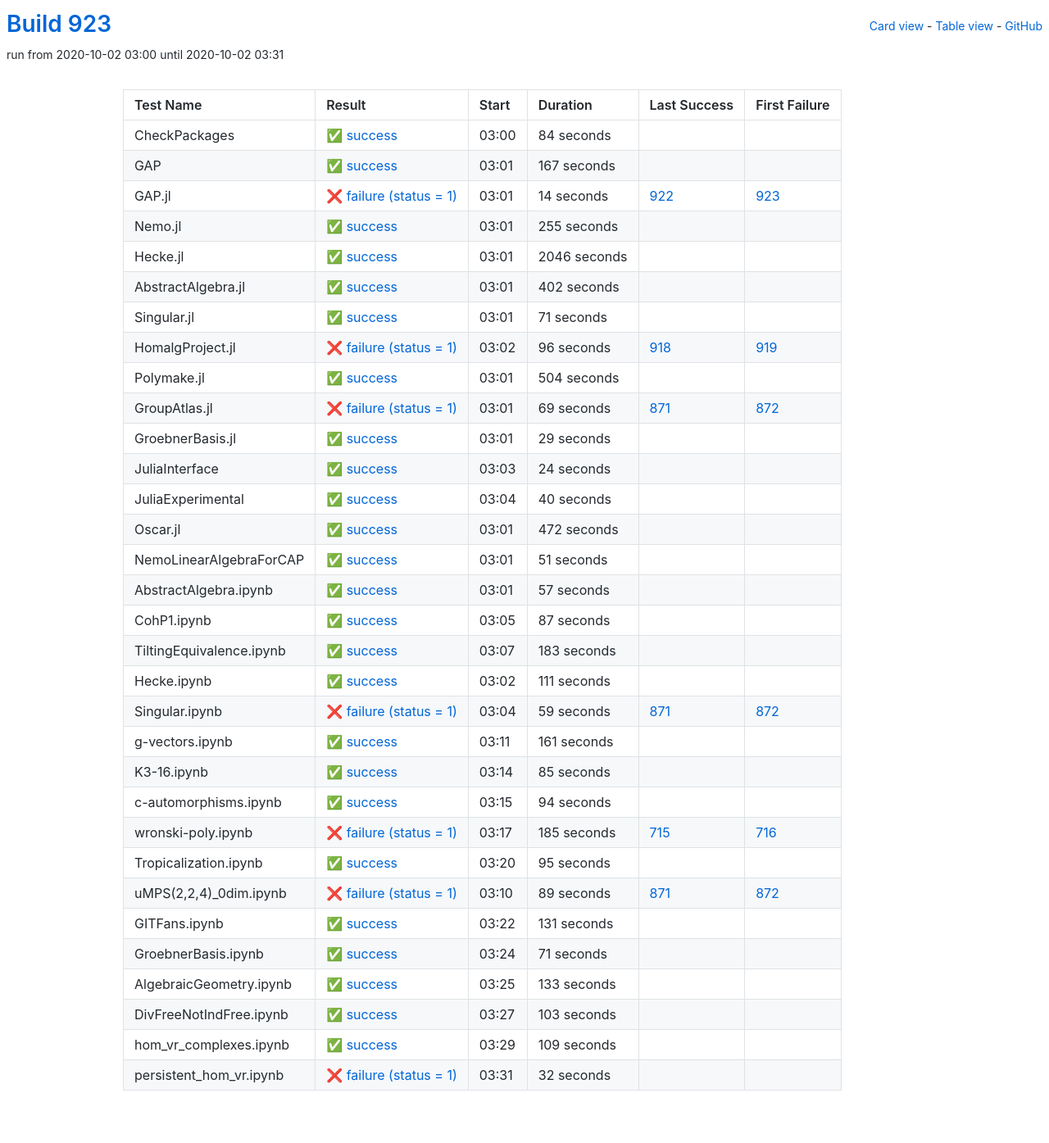
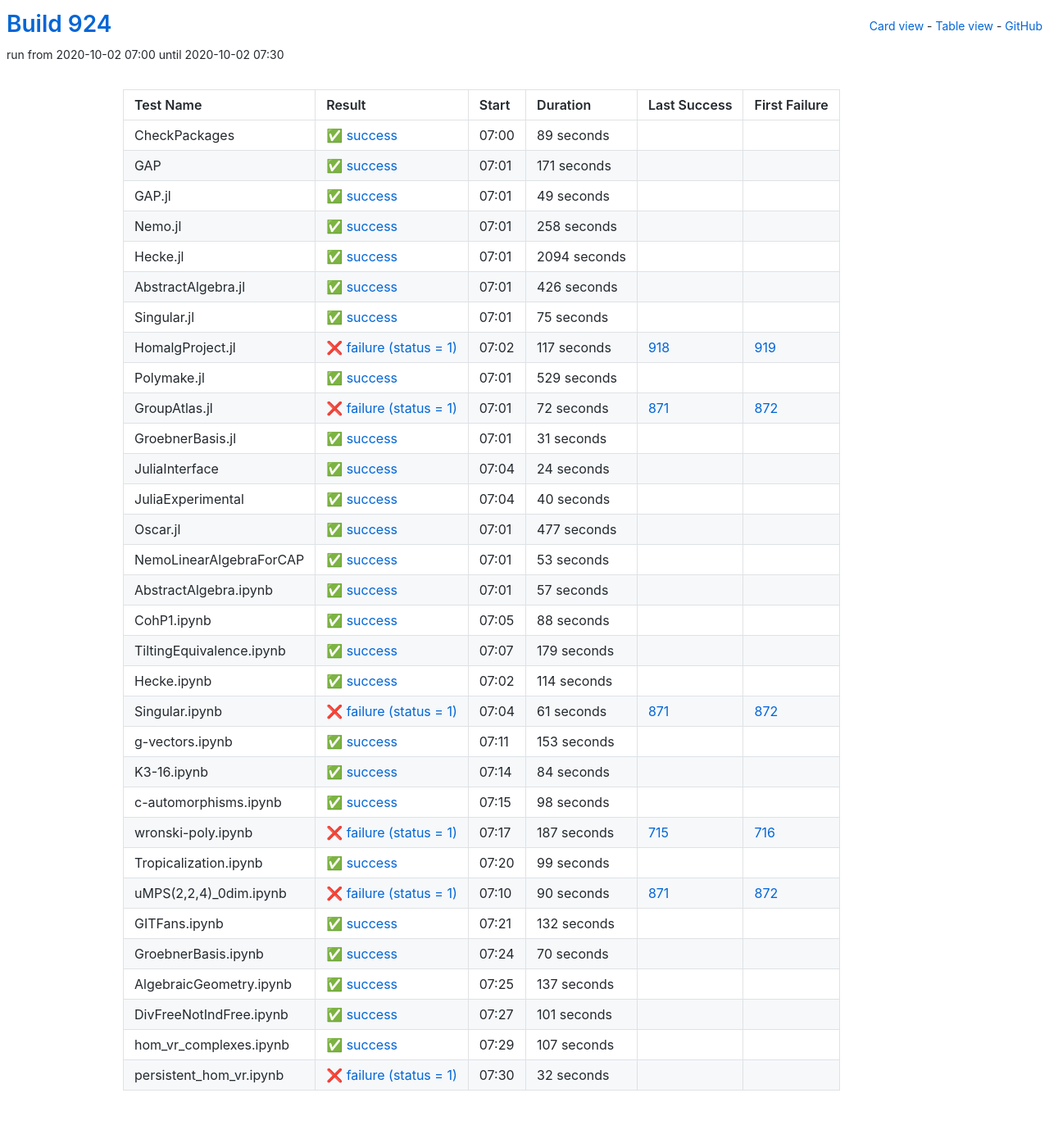
Before and after one commit to oscar-system/oscar-ci-status-stable, a Jekyll site: the page built from table.html, in a window 1280 px wide. Shown: the whole page at 82% size. Built offline with Jekyll 4.4.1, drawn with Linux system fonts in a browser that asks for light colours.

Commit message:
Build #924

```diff
--- a/_data/ci.yml
+++ b/_data/ci.yml
@@ -1,6 +1,6 @@
 ---
-build: 923
-build_url: https://oscarci.mathematik.uni-kl.de/job/oscar-stable/923/
+build: 924
+build_url: https://oscarci.mathematik.uni-kl.de/job/oscar-stable/924/
 job: oscar-stable
 organization: oscar-system
 repo: oscar-ci-status-stable
@@ -8,140 +8,140 @@ repourl: https://github.com/oscar-system/oscar-ci-status-stable
 tests:
 - name: CheckPackages
   id: checkpackages
-  log: https://oscarci.mathematik.uni-kl.de/job/oscar-stable/923/artifact/logs/build-923/CheckPackages.log
-  start: 2020-10-02 03:00
+  log: https://oscarci.mathematik.uni-kl.de/job/oscar-stable/924/artifact/logs/build-924/CheckPackages.log
+  start: 2020-10-02 07:00
   success: true
   exitcode: 0
   status: success
-  duration: 84
+  duration: 89
   last_success: false
   last_success_url:
   first_failure: false
   first_failure_url:
 - name: GAP
   id: gap
-  log: https://oscarci.mathematik.uni-kl.de/job/oscar-stable/923/artifact/logs/build-923/GAP.log
-  start: 2020-10-02 03:01
+  log: https://oscarci.mathematik.uni-kl.de/job/oscar-stable/924/artifact/logs/build-924/GAP.log
+  start: 2020-10-02 07:01
   success: true
   exitcode: 0
   status: success
-  duration: 167
+  duration: 171
   last_success: false
   last_success_url:
   first_failure: false
   first_failure_url:
 - name: GAP.jl
   id: gap-jl
-  log: https://oscarci.mathematik.uni-kl.de/job/oscar-stable/923/artifact/logs/build-923/GAP.jl.log
-  start: 2020-10-02 03:01
-  success: false
-  exitcode: 1
-  status: failure
-  duration: 14
-  last_success: 922
-  last_success_url: https://oscarci.mathematik.uni-kl.de/job/oscar-stable/922/
-  first_failure: 923
-  first_failure_url: https://oscarci.mathematik.uni-kl.de/job/oscar-stable/923/
-- name: Nemo.jl
-  id: nemo-jl
-  log: https://oscarci.mathematik.uni-kl.de/job/oscar-stable/923/artifact/logs/build-923/Nemo.jl.log
-  start: 2020-10-02 03:01
+  log: https://oscarci.mathematik.uni-kl.de/job/oscar-stable/924/artifact/logs/build-924/GAP.jl.log
+  start: 2020-10-02 07:01
   success: true
   exitcode: 0
   status: success
-  duration: 255
+  duration: 49
+  last_success: false
+  last_success_url:
+  first_failure: false
+  first_failure_url:
+- name: Nemo.jl
+  id: nemo-jl
+  log: https://oscarci.mathematik.uni-kl.de/job/oscar-stable/924/artifact/logs/build-924/Nemo.jl.log
+  start: 2020-10-02 07:01
+  success: true
+  exitcode: 0
+  status: success
+  duration: 258
   last_success: false
   last_success_url:
   first_failure: false
   first_failure_url:
 - name: Hecke.jl
   id: hecke-jl
-  log: https://oscarci.mathematik.uni-kl.de/job/oscar-stable/923/artifact/logs/build-923/Hecke.jl.log
-  start: 2020-10-02 03:01
+  log: https://oscarci.mathematik.uni-kl.de/job/oscar-stable/924/artifact/logs/build-924/Hecke.jl.log
+  start: 2020-10-02 07:01
   success: true
   exitcode: 0
   status: success
-  duration: 2046
+  duration: 2094
   last_success: false
   last_success_url:
   first_failure: false
   first_failure_url:
 - name: AbstractAlgebra.jl
   id: abstractalgebra-jl
-  log: https://oscarci.mathematik.uni-kl.de/job/oscar-stable/923/artifact/logs/build-923/AbstractAlgebra.jl.log
-  start: 2020-10-02 03:01
+  log: https://oscarci.mathematik.uni-kl.de/job/oscar-stable/924/artifact/logs/build-924/AbstractAlgebra.jl.log
+  start: 2020-10-02 07:01
   success: true
   exitcode: 0
   status: success
-  duration: 402
+  duration: 426
   last_success: false
   last_success_url:
   first_failure: false
   first_failure_url:
 - name: Singular.jl
   id: singular-jl
-  log: https://oscarci.mathematik.uni-kl.de/job/oscar-stable/923/artifact/logs/build-923/Singular.jl.log
-  start: 2020-10-02 03:01
+  log: https://oscarci.mathematik.uni-kl.de/job/oscar-stable/924/artifact/logs/build-924/Singular.jl.log
+  start: 2020-10-02 07:01
   success: true
   exitcode: 0
   status: success
-  duration: 71
+  duration: 75
   last_success: false
   last_success_url:
   first_failure: false
   first_failure_url:
 - name: HomalgProject.jl
   id: homalgproject-jl
-  log: https://oscarci.mathematik.uni-kl.de/job/oscar-stable/923/artifact/logs/build-923/HomalgProject.jl.log
-  start: 2020-10-02 03:02
+  log: https://oscarci.mathematik.uni-kl.de/job/oscar-stable/924/artifact/logs/build-924/HomalgProject.jl.log
+  start: 2020-10-02 07:02
   success: false
   exitcode: 1
   status: failure
-  duration: 96
+  duration: 117
   last_success: 918
   last_success_url: https://oscarci.mathematik.uni-kl.de/job/oscar-stable/918/
   first_failure: 919
   first_failure_url: https://oscarci.mathematik.uni-kl.de/job/oscar-stable/919/
 - name: Polymake.jl
   id: polymake-jl
-  log: https://oscarci.mathematik.uni-kl.de/job/oscar-stable/923/artifact/logs/build-923/Polymake.jl.log
-  start: 2020-10-02 03:01
+  log: https://oscarci.mathematik.uni-kl.de/job/oscar-stable/924/artifact/logs/build-924/Polymake.jl.log
+  start: 2020-10-02 07:01
   success: true
   exitcode: 0
   status: success
-  duration: 504
+  duration: 529
   last_success: false
   last_success_url:
   first_failure: false
   first_failure_url:
 - name: GroupAtlas.jl
   id: groupatlas-jl
-  log: https://oscarci.mathematik.uni-kl.de/job/oscar-stable/923/artifact/logs/build-923/GroupAtlas.jl.log
-  start: 2020-10-02 03:01
+  log: https://oscarci.mathematik.uni-kl.de/job/oscar-stable/924/artifact/logs/build-924/GroupAtlas.jl.log
+  start: 2020-10-02 07:01
   success: false
   exitcode: 1
   status: failure
-  duration: 69
+  duration: 72
   last_success: 871
   last_success_url: https://oscarci.mathematik.uni-kl.de/job/oscar-stable/871/
   first_failure: 872
   first_failure_url: https://oscarci.mathematik.uni-kl.de/job/oscar-stable/872/
 - name: GroebnerBasis.jl
   id: groebnerbasis-jl
-  log: https://oscarci.mathematik.uni-kl.de/job/oscar-stable/923/artifact/logs/build-923/GroebnerBasis.jl.log
-  start: 2020-10-02 03:01
+  log: https://oscarci.mathematik.uni-kl.de/job/oscar-stable/924/artifact/logs/build-924/GroebnerBasis.jl.log
+  start: 2020-10-02 07:01
   success: true
   exitcode: 0
   status: success
-  duration: 29
+  duration: 31
   last_success: false
   last_success_url:
   first_failure: false
   first_failure_url:
 - name: JuliaInterface
   id: juliainterface
-  log: https://oscarci.mathematik.uni-kl.de/job/oscar-stable/923/artifact/logs/build-923/JuliaInterface.log
-  start: 2020-10-02 03:03
+  log: https://oscarci.mathematik.uni-kl.de/job/oscar-stable/924/artifact/logs/build-924/JuliaInterface.log
+  start: 2020-10-02 07:04
   success: true
   exitcode: 0
   status: success
@@ -152,8 +152,8 @@ tests:
   first_failure_url:
 - name: JuliaExperimental
   id: juliaexperimental
-  log: https://oscarci.mathematik.uni-kl.de/job/oscar-stable/923/artifact/logs/build-923/JuliaExperimental.log
-  start: 2020-10-02 03:04
+  log: https://oscarci.mathematik.uni-kl.de/job/oscar-stable/924/artifact/logs/build-924/JuliaExperimental.log
+  start: 2020-10-02 07:04
   success: true
   exitcode: 0
   status: success
@@ -164,32 +164,32 @@ tests:
   first_failure_url:
 - name: Oscar.jl
   id: oscar-jl
-  log: https://oscarci.mathematik.uni-kl.de/job/oscar-stable/923/artifact/logs/build-923/Oscar.jl.log
-  start: 2020-10-02 03:01
+  log: https://oscarci.mathematik.uni-kl.de/job/oscar-stable/924/artifact/logs/build-924/Oscar.jl.log
+  start: 2020-10-02 07:01
   success: true
   exitcode: 0
   status: success
-  duration: 472
+  duration: 477
   last_success: false
   last_success_url:
   first_failure: false
   first_failure_url:
 - name: NemoLinearAlgebraForCAP
   id: nemolinearalgebraforcap
-  log: https://oscarci.mathematik.uni-kl.de/job/oscar-stable/923/artifact/logs/build-923/NemoLinearAlgebraForCAP.log
-  start: 2020-10-02 03:01
+  log: https://oscarci.mathematik.uni-kl.de/job/oscar-stable/924/artifact/logs/build-924/NemoLinearAlgebraForCAP.log
+  start: 2020-10-02 07:01
   success: true
   exitcode: 0
   status: success
-  duration: 51
+  duration: 53
   last_success: false
   last_success_url:
   first_failure: false
   first_failure_url:
 - name: AbstractAlgebra.ipynb
   id: abstractalgebra-ipynb
-  log: https://oscarci.mathematik.uni-kl.de/job/oscar-stable/923/artifact/logs/build-923/AbstractAlgebra.ipynb.log
-  start: 2020-10-02 03:01
+  log: https://oscarci.mathematik.uni-kl.de/job/oscar-stable/924/artifact/logs/build-924/AbstractAlgebra.ipynb.log
+  start: 2020-10-02 07:01
   success: true
   exitcode: 0
   status: success
@@ -200,188 +200,188 @@ tests:
   first_failure_url:
 - name: CohP1.ipynb
   id: cohp1-ipynb
-  log: https://oscarci.mathematik.uni-kl.de/job/oscar-stable/923/artifact/logs/build-923/CohP1.ipynb.log
-  start: 2020-10-02 03:05
+  log: https://oscarci.mathematik.uni-kl.de/job/oscar-stable/924/artifact/logs/build-924/CohP1.ipynb.log
+  start: 2020-10-02 07:05
   success: true
   exitcode: 0
   status: success
-  duration: 87
+  duration: 88
   last_success: false
   last_success_url:
   first_failure: false
   first_failure_url:
 - name: TiltingEquivalence.ipynb
   id: tiltingequivalence-ipynb
-  log: https://oscarci.mathematik.uni-kl.de/job/oscar-stable/923/artifact/logs/build-923/TiltingEquivalence.ipynb.log
-  start: 2020-10-02 03:07
+  log: https://oscarci.mathematik.uni-kl.de/job/oscar-stable/924/artifact/logs/build-924/TiltingEquivalence.ipynb.log
+  start: 2020-10-02 07:07
   success: true
   exitcode: 0
   status: success
-  duration: 183
+  duration: 179
   last_success: false
   last_success_url:
   first_failure: false
   first_failure_url:
 - name: Hecke.ipynb
   id: hecke-ipynb
-  log: https://oscarci.mathematik.uni-kl.de/job/oscar-stable/923/artifact/logs/build-923/Hecke.ipynb.log
-  start: 2020-10-02 03:02
+  log: https://oscarci.mathematik.uni-kl.de/job/oscar-stable/924/artifact/logs/build-924/Hecke.ipynb.log
+  start: 2020-10-02 07:02
   success: true
   exitcode: 0
   status: success
-  duration: 111
+  duration: 114
   last_success: false
   last_success_url:
   first_failure: false
   first_failure_url:
 - name: Singular.ipynb
   id: singular-ipynb
-  log: https://oscarci.mathematik.uni-kl.de/job/oscar-stable/923/artifact/logs/build-923/Singular.ipynb.log
-  start: 2020-10-02 03:04
+  log: https://oscarci.mathematik.uni-kl.de/job/oscar-stable/924/artifact/logs/build-924/Singular.ipynb.log
+  start: 2020-10-02 07:04
   success: false
   exitcode: 1
   status: failure
-  duration: 59
+  duration: 61
   last_success: 871
   last_success_url: https://oscarci.mathematik.uni-kl.de/job/oscar-stable/871/
   first_failure: 872
   first_failure_url: https://oscarci.mathematik.uni-kl.de/job/oscar-stable/872/
 - name: g-vectors.ipynb
   id: g-vectors-ipynb
-  log: https://oscarci.mathematik.uni-kl.de/job/oscar-stable/923/artifact/logs/build-923/g-vectors.ipynb.log
-  start: 2020-10-02 03:11
+  log: https://oscarci.mathematik.uni-kl.de/job/oscar-stable/924/artifact/logs/build-924/g-vectors.ipynb.log
+  start: 2020-10-02 07:11
   success: true
   exitcode: 0
   status: success
-  duration: 161
+  duration: 153
   last_success: false
   last_success_url:
   first_failure: false
   first_failure_url:
 - name: K3-16.ipynb
   id: k3-16-ipynb
-  log: https://oscarci.mathematik.uni-kl.de/job/oscar-stable/923/artifact/logs/build-923/K3-16.ipynb.log
-  start: 2020-10-02 03:14
+  log: https://oscarci.mathematik.uni-kl.de/job/oscar-stable/924/artifact/logs/build-924/K3-16.ipynb.log
+  start: 2020-10-02 07:14
   success: true
   exitcode: 0
   status: success
-  duration: 85
+  duration: 84
   last_success: false
   last_success_url:
   first_failure: false
   first_failure_url:
 - name: c-automorphisms.ipynb
   id: c-automorphisms-ipynb
-  log: https://oscarci.mathematik.uni-kl.de/job/oscar-stable/923/artifact/logs/build-923/c-automorphisms.ipynb.log
-  start: 2020-10-02 03:15
+  log: https://oscarci.mathematik.uni-kl.de/job/oscar-stable/924/artifact/logs/build-924/c-automorphisms.ipynb.log
+  start: 2020-10-02 07:15
   success: true
   exitcode: 0
   status: success
-  duration: 94
+  duration: 98
   last_success: false
   last_success_url:
   first_failure: false
   first_failure_url:
 - name: wronski-poly.ipynb
   id: wronski-poly-ipynb
-  log: https://oscarci.mathematik.uni-kl.de/job/oscar-stable/923/artifact/logs/build-923/wronski-poly.ipynb.log
-  start: 2020-10-02 03:17
+  log: https://oscarci.mathematik.uni-kl.de/job/oscar-stable/924/artifact/logs/build-924/wronski-poly.ipynb.log
+  start: 2020-10-02 07:17
   success: false
   exitcode: 1
   status: failure
-  duration: 185
+  duration: 187
   last_success: 715
   last_success_url: https://oscarci.mathematik.uni-kl.de/job/oscar-stable/715/
   first_failure: 716
   first_failure_url: https://oscarci.mathematik.uni-kl.de/job/oscar-stable/716/
 - name: Tropicalization.ipynb
   id: tropicalization-ipynb
-  log: https://oscarci.mathematik.uni-kl.de/job/oscar-stable/923/artifact/logs/build-923/Tropicalization.ipynb.log
-  start: 2020-10-02 03:20
+  log: https://oscarci.mathematik.uni-kl.de/job/oscar-stable/924/artifact/logs/build-924/Tropicalization.ipynb.log
+  start: 2020-10-02 07:20
   success: true
   exitcode: 0
   status: success
-  duration: 95
+  duration: 99
   last_success: false
   last_success_url:
   first_failure: false
   first_failure_url:
 - name: uMPS(2,2,4)_0dim.ipynb
   id: umps-2-2-4-0dim-ipynb
-  log: https://oscarci.mathematik.uni-kl.de/job/oscar-stable/923/artifact/logs/build-923/uMPS-2-2-4-_0dim.ipynb.log
-  start: 2020-10-02 03:10
+  log: https://oscarci.mathematik.uni-kl.de/job/oscar-stable/924/artifact/logs/build-924/uMPS-2-2-4-_0dim.ipynb.log
+  start: 2020-10-02 07:10
   success: false
   exitcode: 1
   status: failure
-  duration: 89
+  duration: 90
   last_success: 871
   last_success_url: https://oscarci.mathematik.uni-kl.de/job/oscar-stable/871/
   first_failure: 872
   first_failure_url: https://oscarci.mathematik.uni-kl.de/job/oscar-stable/872/
 - name: GITFans.ipynb
   id: gitfans-ipynb
-  log: https://oscarci.mathematik.uni-kl.de/job/oscar-stable/923/artifact/logs/build-923/GITFans.ipynb.log
-  start: 2020-10-02 03:22
+  log: https://oscarci.mathematik.uni-kl.de/job/oscar-stable/924/artifact/logs/build-924/GITFans.ipynb.log
+  start: 2020-10-02 07:21
   success: true
   exitcode: 0
   status: success
-  duration: 131
+  duration: 132
   last_success: false
   last_success_url:
   first_failure: false
   first_failure_url:
 - name: GroebnerBasis.ipynb
   id: groebnerbasis-ipynb
-  log: https://oscarci.mathematik.uni-kl.de/job/oscar-stable/923/artifact/logs/build-923/GroebnerBasis.ipynb.log
-  start: 2020-10-02 03:24
+  log: https://oscarci.mathematik.uni-kl.de/job/oscar-stable/924/artifact/logs/build-924/GroebnerBasis.ipynb.log
+  start: 2020-10-02 07:24
   success: true
   exitcode: 0
   status: success
-  duration: 71
+  duration: 70
   last_success: false
   last_success_url:
   first_failure: false
   first_failure_url:
 - name: AlgebraicGeometry.ipynb
   id: algebraicgeometry-ipynb
-  log: https://oscarci.mathematik.uni-kl.de/job/oscar-stable/923/artifact/logs/build-923/AlgebraicGeometry.ipynb.log
-  start: 2020-10-02 03:25
+  log: https://oscarci.mathematik.uni-kl.de/job/oscar-stable/924/artifact/logs/build-924/AlgebraicGeometry.ipynb.log
+  start: 2020-10-02 07:25
   success: true
   exitcode: 0
   status: success
-  duration: 133
+  duration: 137
   last_success: false
   last_success_url:
   first_failure: false
   first_failure_url:
 - name: DivFreeNotIndFree.ipynb
   id: divfreenotindfree-ipynb
-  log: https://oscarci.mathematik.uni-kl.de/job/oscar-stable/923/artifact/logs/build-923/DivFreeNotIndFree.ipynb.log
-  start: 2020-10-02 03:27
+  log: https://oscarci.mathematik.uni-kl.de/job/oscar-stable/924/artifact/logs/build-924/DivFreeNotIndFree.ipynb.log
+  start: 2020-10-02 07:27
   success: true
   exitcode: 0
   status: success
-  duration: 103
+  duration: 101
   last_success: false
   last_success_url:
   first_failure: false
   first_failure_url:
 - name: hom_vr_complexes.ipynb
   id: hom-vr-complexes-ipynb
-  log: https://oscarci.mathematik.uni-kl.de/job/oscar-stable/923/artifact/logs/build-923/hom_vr_complexes.ipynb.log
-  start: 2020-10-02 03:29
+  log: https://oscarci.mathematik.uni-kl.de/job/oscar-stable/924/artifact/logs/build-924/hom_vr_complexes.ipynb.log
+  start: 2020-10-02 07:29
   success: true
   exitcode: 0
   status: success
-  duration: 109
+  duration: 107
   last_success: false
   last_success_url:
   first_failure: false
   first_failure_url:
 - name: persistent_hom_vr.ipynb
   id: persistent-hom-vr-ipynb
-  log: https://oscarci.mathematik.uni-kl.de/job/oscar-stable/923/artifact/logs/build-923/persistent_hom_vr.ipynb.log
-  start: 2020-10-02 03:31
+  log: https://oscarci.mathematik.uni-kl.de/job/oscar-stable/924/artifact/logs/build-924/persistent_hom_vr.ipynb.log
+  start: 2020-10-02 07:30
   success: false
   exitcode: 1
   status: failure
```
Also changed, not shown: README.md.
